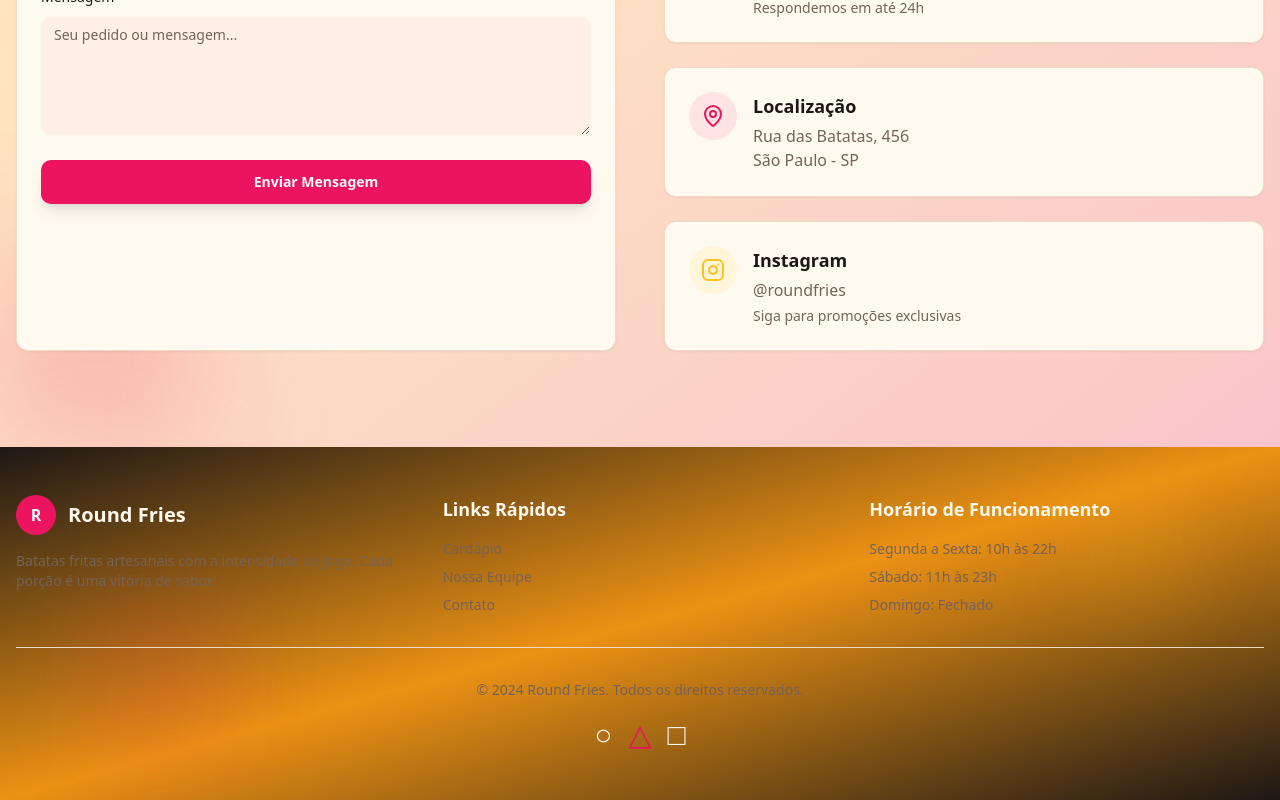
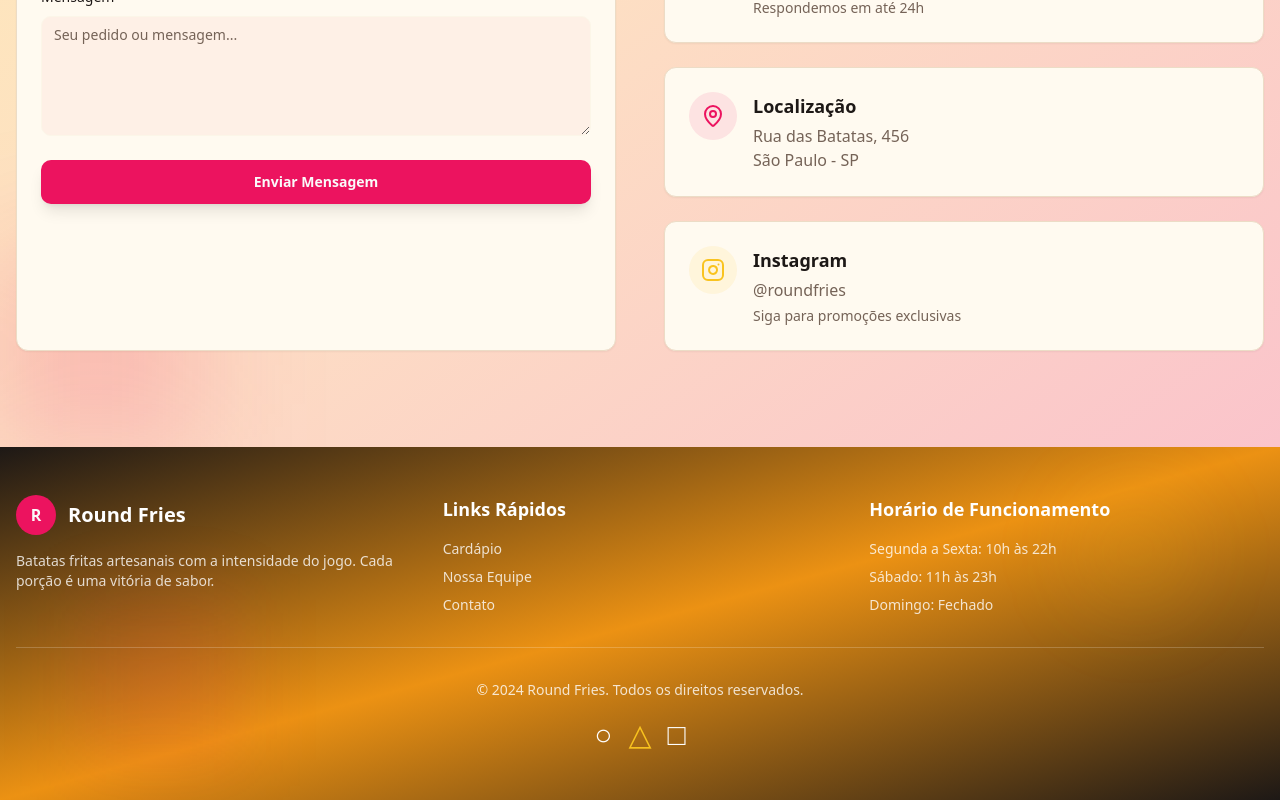
Before and after one commit to francispolesca-design/menezesfries, a React (Vite) app: page / in a window 1280 px wide. Shown: the part 3360-4160 px from the top of the page. Built offline with nearby package versions, Linux system fonts and the light colour scheme; the HTML template or start-up script is replaced by a standard one.

Commit message:
Make footer text white
Update footer styles to render all text in white (or white with opacity) for better contrast on dark/colored backgrounds; adjust navigation link colors to white/80 and preserve hover state.

```diff
--- a/src/components/Footer.tsx
+++ b/src/components/Footer.tsx
@@ -1,6 +1,6 @@
 const Footer = () => {
   return (
-    <footer className="bg-gradient-to-br from-squid-dark via-fries-crispy to-squid-dark text-squid-light py-12 px-4 relative overflow-hidden">
+    <footer className="bg-gradient-to-br from-squid-dark via-fries-crispy to-squid-dark text-white py-12 px-4 relative overflow-hidden">
       {/* Decorative elements */}
       <div className="absolute top-10 right-20 w-32 h-32 bg-fries-gold/10 rounded-full blur-2xl"></div>
       <div className="absolute bottom-10 left-20 w-40 h-40 bg-primary/10 blur-2xl"></div>
@@ -13,7 +13,7 @@ const Footer = () => {
               </div>
               <span className="text-xl font-bold">Round Fries</span>
             </div>
-            <p className="text-sm text-muted-foreground">
+            <p className="text-sm text-white/80">
               Batatas fritas artesanais com a intensidade do jogo. Cada porção é uma vitória de sabor.
             </p>
           </div>
@@ -22,17 +22,17 @@ const Footer = () => {
             <h3 className="font-bold text-lg mb-4">Links Rápidos</h3>
             <ul className="space-y-2 text-sm">
               <li>
-                <a href="#precos" className="text-muted-foreground hover:text-primary transition-colors">
+                <a href="#precos" className="text-white/80 hover:text-fries-gold transition-colors">
                   Cardápio
                 </a>
               </li>
               <li>
-                <a href="#organizadores" className="text-muted-foreground hover:text-primary transition-colors">
+                <a href="#organizadores" className="text-white/80 hover:text-fries-gold transition-colors">
                   Nossa Equipe
                 </a>
               </li>
               <li>
-                <a href="#contato" className="text-muted-foreground hover:text-primary transition-colors">
+                <a href="#contato" className="text-white/80 hover:text-fries-gold transition-colors">
                   Contato
                 </a>
               </li>
@@ -41,7 +41,7 @@ const Footer = () => {
 
           <div>
             <h3 className="font-bold text-lg mb-4">Horário de Funcionamento</h3>
-            <ul className="space-y-2 text-sm text-muted-foreground">
+            <ul className="space-y-2 text-sm text-white/80">
               <li>Segunda a Sexta: 10h às 22h</li>
               <li>Sábado: 11h às 23h</li>
               <li>Domingo: Fechado</li>
@@ -49,14 +49,14 @@ const Footer = () => {
           </div>
         </div>
 
-        <div className="border-t border-border pt-8 text-center">
-          <p className="text-sm text-muted-foreground">
+        <div className="border-t border-white/20 pt-8 text-center">
+          <p className="text-sm text-white/80">
             © 2024 Round Fries. Todos os direitos reservados.
           </p>
           <div className="mt-4 flex justify-center gap-4">
-            <span className="text-3xl">○</span>
-            <span className="text-3xl text-primary">△</span>
-            <span className="text-3xl">□</span>
+            <span className="text-3xl text-white">○</span>
+            <span className="text-3xl text-fries-gold">△</span>
+            <span className="text-3xl text-white">□</span>
           </div>
         </div>
       </div>
```
